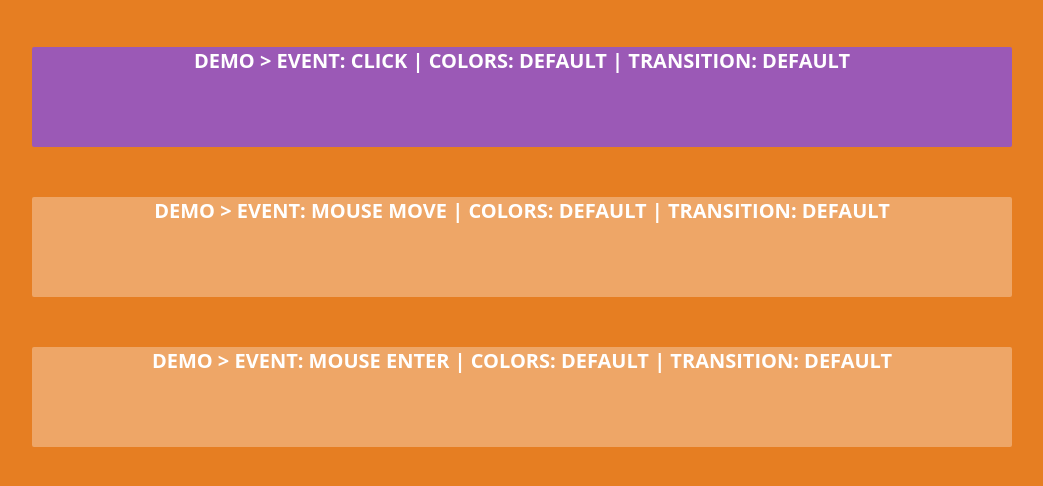
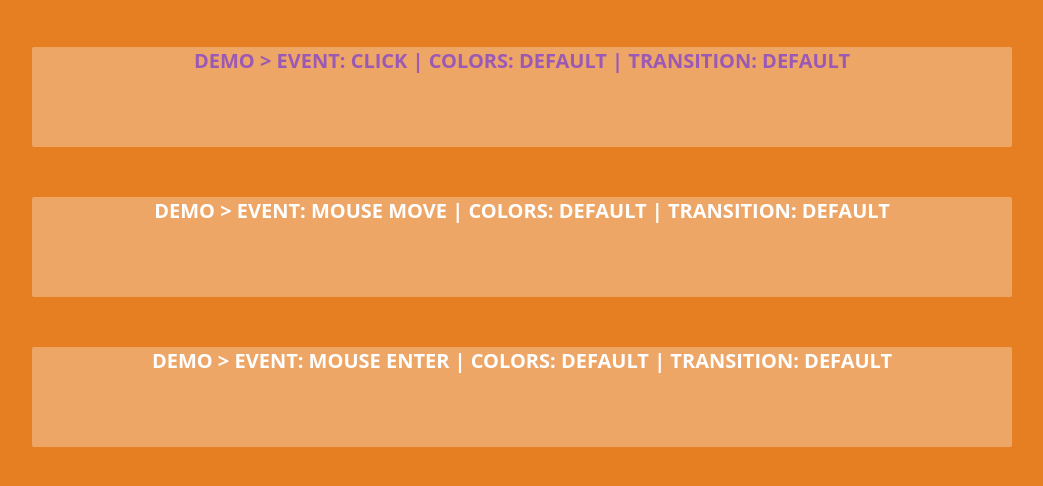
Before and after one commit to thomasbrodusch/YACo, a website: page demo/index.html in a window 1280 px wide. Both pictures are taken after a click on the element "DEMO > EVENT: CLICK | COLORS: DEFAULT | TRANSITION: DEFAULT". Shown: the part 384-870 px from the top of the page, without its empty margins (118-1161 px from the left). Drawn offline with nearby package versions, Linux system fonts and the light colour scheme.

Commit message:
Pass a set of element sto change as array ['background','color','border'] - now can change multiple elem with same color

```diff
--- a/demo/index.html
+++ b/demo/index.html
@@ -43,7 +43,7 @@
 
         $('#demo-click-default').click(function( event ) {
         	$(this).yaco({
-				change: 'background',
+				change: ['border', 'color'],
 				colors: ['#3498db','#9b59b6','#34495e'],
 				delay: '0.1s',
 				transition: 'ease-in'
--- a/src/jquery.yaco.js
+++ b/src/jquery.yaco.js
@@ -1,7 +1,7 @@
 (function ( $ ) {
 	$.fn.yaco = function(options) {
 		var yaco_config = $.extend({
-			change: 'background',
+			change: ['background'],
 			colors: [
 				'#1abc9c',
 				'#16a085',
@@ -35,7 +35,9 @@
 		if(yaco_config.random == true) yaco_config.loadedColor = '#'+Math.floor(Math.random()*16777215).toString(16);
 
 
-		// Change color !
-		this.css( yaco_config.change , yaco_config.loadedColor );
+		// Change color for each type!
+		for (var key in yaco_config.change) {
+			this.css( yaco_config.change[key] , yaco_config.loadedColor );
+		};
 	};
 }( jQuery ));
```
Also changed, not shown: README.md.
